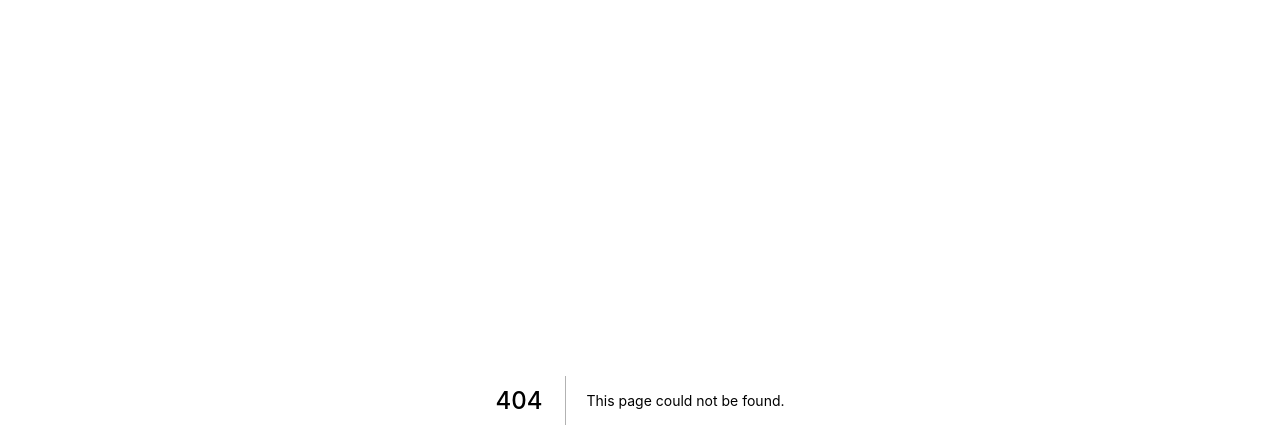
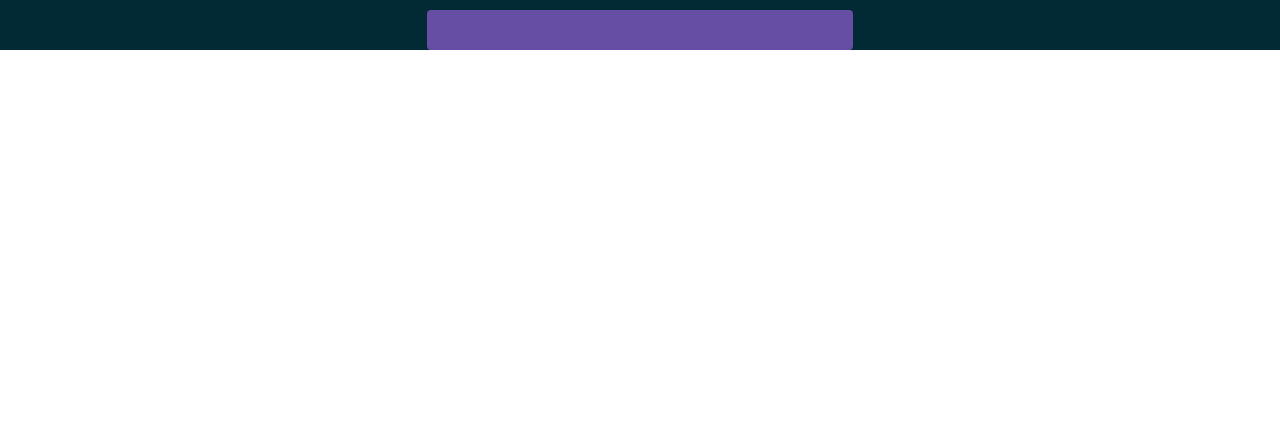
Before and after one commit to RumanBhuiyan/cheatsheet-maker, a Next.js app: page /Components/ShowTitle in a window 1280 px wide. Before the commit this address had no page. Shown: the top 448 px of the page. Built offline with nearby package versions, Linux system fonts and the light colour scheme.

Commit message:
successfully pushed titles to page

```diff
--- /dev/null
+++ b/pages/Components/ShowTitle/MyColors.js
@@ -0,0 +1,34 @@
+export const mycolors  = [
+    '#ee9ca7',
+    '#C6FFDD',
+    '#FBD786',
+    '#f7797d',
+    '#12c2e9',
+    '#c471ed',
+    '#f7797d',
+    '#3b8d99',
+    '#c31432',
+    '#240b36',
+    '#f12711',
+    '#f5af19',
+    '#6be585',
+    '#dd3e54',
+    '#009FFF',
+    '#654ea3',
+    '#FF416C',
+    '#FF4B2B',
+    '#8A2387',
+    '#F37335',
+    '#DA4453',
+    '#89216B',
+    '#6A82FB',
+    '#c94b4b',
+    '#f05053',
+    '#ff9966',
+    '#F2994A',
+    '#EB5757',
+    '#F16529',
+    '#D66D75',
+    '#B79891'
+]
+// I picked total 31 colors from https://uigradients.com/
--- /dev/null
+++ b/pages/Components/ShowTitle/index.js
@@ -0,0 +1,16 @@
+import React from 'react'
+import Styles from './index.module.css'
+import {mycolors} from './MyColors'
+
+function index({id,title}) {
+    return (
+        <div className={`${Styles.headerbg} flex justify-center`}>
+            <div className={`${Styles.spane} w-4/12`} style={{backgroundColor : mycolors[Math.floor(Math.random() * (31 - 1 + 1) + 1)]}}>
+                <span className={`${Styles.number}`} style={{backgroundColor : mycolors[id]}}>{id}</span>
+                <span className={`${Styles.title}`}>{title}</span>
+             </div>
+        </div>
+    )
+}
+
+export default index
--- /dev/null
+++ b/pages/Components/ShowTitle/index.module.css
@@ -0,0 +1,23 @@
+.headerbg{
+    padding-top: 10px;
+    background-color: #012a35;
+    font-family: Verdana, Geneva, Tahoma, sans-serif;
+    font-weight: bold;
+    height: 50px;
+    text-align: center;
+}
+.spane{
+    background-color: #FFAFBD;
+    border-radius: 4px;
+}
+.number{
+    display: inline-block;
+    margin-left: 10px;
+    border-radius: 100%;
+    width: 1.875rem;
+}
+.title{
+    display: inline-block;
+    margin-left: 15px;
+    margin-top: 10px;
+}
--- a/pages/index.js
+++ b/pages/index.js
@@ -5,6 +5,7 @@
 import PageEditor from './Components/PageEditor'
 import Title from './Components/Title/Title'
 import React, { useEffect, useState } from "react";
+import ShowTitle from "./Components/ShowTitle/";
 
 export const TextContext = React.createContext()
 
@@ -28,6 +29,11 @@
      <Logo />
      <PageImage />
      <ThreeButtons />
+     {
+       titles.map(title => {
+         return <ShowTitle key={title.id} id={title.id} title={title.title} />
+       })
+     }
      <TextContext.Provider value={{editorType , setEditorType,textNotes,setTextNotes,textareaValue , setTextAreaValue,titles,setTitles,codeNotes , setCodeNotes,codeareaValue , setCodeAreaValue}}>
        <Title />
      {/* <div id="target" className={`flex flex-col`}>
@@ -37,7 +43,6 @@
           })
         }
      </div> */}
-
           <PageEditor />
           <AddPdf />
       </TextContext.Provider>
```
